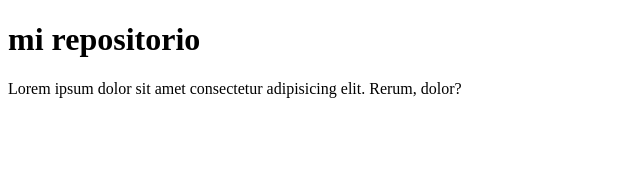
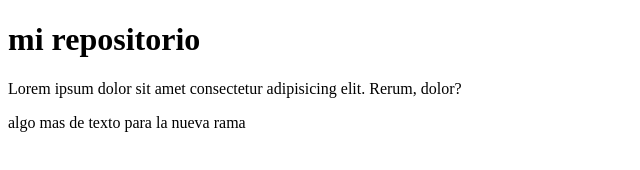
Before and after one commit to prmuller17/comision-24525, a plain HTML site: page index.html in a window 1280 px wide. Shown: the whole page, without its empty margins (0-640 px from the left). Drawn offline with Linux system fonts and the light colour scheme.

Commit message:
agendamos nueva rama

```diff
--- a/index.html
+++ b/index.html
@@ -10,5 +10,11 @@
 
     <h1> mi repositorio</h1>
      <p>Lorem ipsum dolor sit amet consectetur adipisicing elit. Rerum, dolor?</p>
-</body>
+
+    <p>algo mas de texto para la nueva rama</p>
+
+
+
+
+    </body>
 </html>
```
